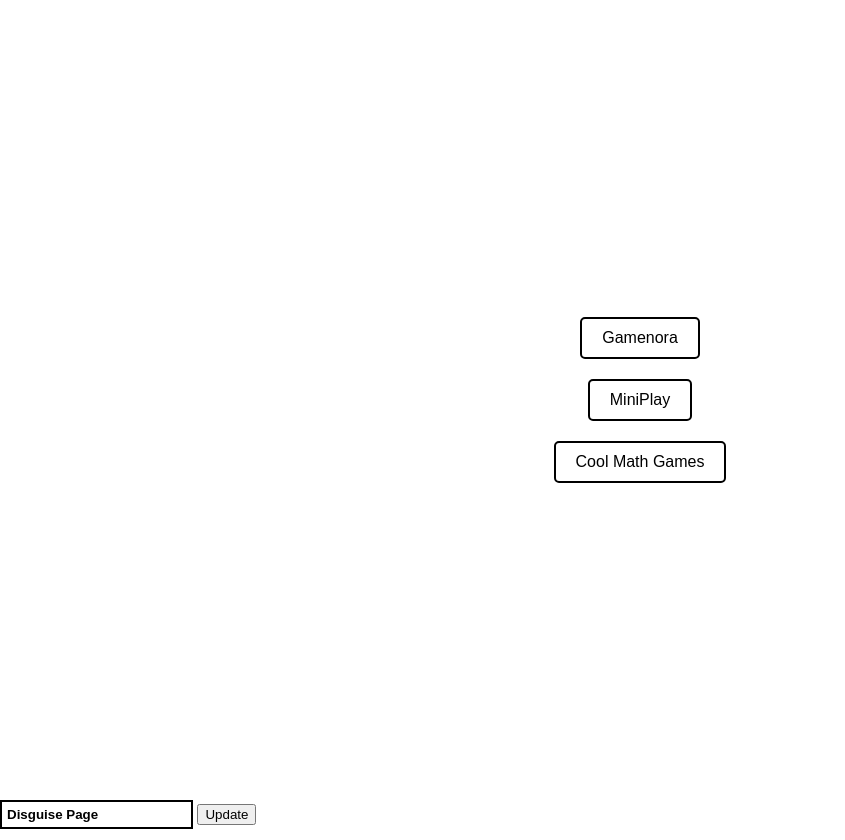
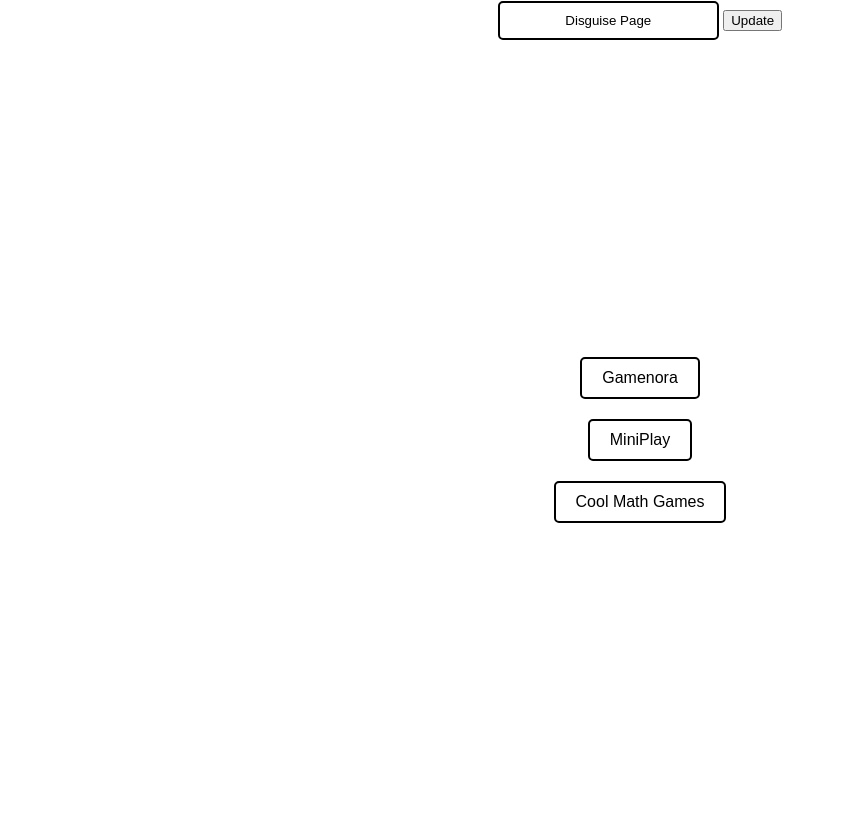
Before and after one commit to KwikLinks/KwikLinks.github.io, a plain HTML site: page index.html in a window 1280 px wide. Shown: the whole page, without its empty margins (0-845 px from the left). Drawn offline with Linux system fonts and the light colour scheme.

Commit message:
Update index.html

```diff
--- a/index.html
+++ b/index.html
@@ -7,24 +7,42 @@
     <title>Student Access Gradebook</title>
     <link rel="icon" href="https://sis.cgresd.net/favicon.ico" type="image/x-icon">
     <style>
-        /* Add CSS for the text box */
+        /* Style for the text box */
+        .url-input {
+            text-align: center; /* Center-align the text box */
+        }
+
         .url-input input[type="text"] {
+            padding: 10px 20px; /* Padding similar to buttons */
+            text-align: center; /* Center-align text */
+            font-family: Arial, sans-serif; /* Use the same font as buttons */
             border: 2px solid black; /* Add a black border */
-            font-weight: bold; /* Make the text bold */
-            padding: 5px; /* Add some padding for spacing */
+            border-radius: 5px; /* Curved corners */
+            background-color: white; /* Background color */
+            color: black; /* Text color */
+            transition: background-color 0.3s ease, color 0.3s ease; /* Hover effect */
+        }
+
+        .url-input input[type="text"]:hover {
+            background-color: black; /* Hover background color */
+            color: white; /* Hover text color */
+        }
+
+        .url-input button {
+            margin-top: 10px; /* Add some spacing between the text box and buttons */
         }
     </style>
 </head>
 <body>
+    <div class="url-input">
+        <input type="text" id="urlInput" value="Disguise Page">
+        <button onclick="updateFaviconAndTitle()">Update</button>
+    </div>
     <div class="button-container">
         <a href="https://www.gamenora.com" class="button" id="gamenora" target="_blank">Gamenora</a>
         <a href="https://www.miniplay.com" class="button" id="miniplay" target="_blank">MiniPlay</a>
         <a href="https://www.coolmathgames.com" class="button" id="coolmath" target="_blank">Cool Math Games</a>
     </div>
-    <div class="url-input">
-        <input type="text" id="urlInput" value="Disguise Page">
-        <button onclick="updateFaviconAndTitle()">Update</button>
-    </div>
     <script src="script.js"></script>
 </body>
 </html>
```
